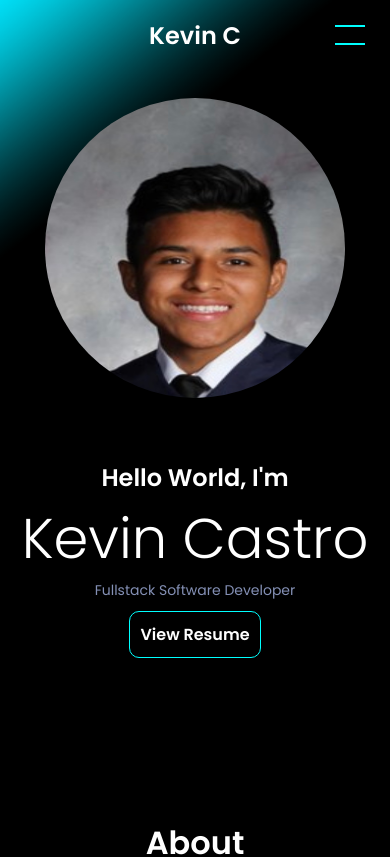
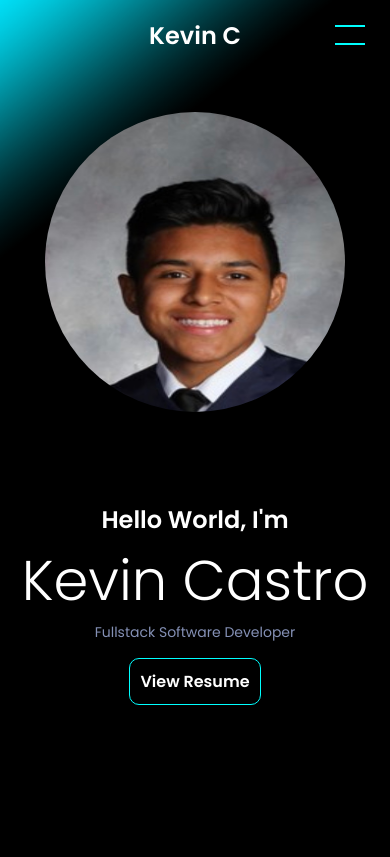
Before and after one commit to kevincas01/portfolio, a React (Create React App) app: page / in a window 390 px wide. Shown: the top 857 px of the page. Built offline with nearby package versions, Linux system fonts and the light colour scheme; the HTML template or start-up script is replaced by a standard one.

Commit message:
Profile hero style changes

```diff
--- a/src/Components/Profile.js
+++ b/src/Components/Profile.js
@@ -76,7 +76,7 @@ const Profile = () => {
   }, [headerName]);
 
   return (
-    <>
+    <div className="profile-container">
       <div className="profile">
         <div className="profile-headshot">
           <img
@@ -101,9 +101,7 @@ const Profile = () => {
           </h1>
           {showHeader && (
             <div className="hidden-content">
-              <p>
-                Fullstack Software Developer
-              </p>
+              <p>Fullstack Software Developer</p>
 
               <div className="profile-buttons">
                 <button
@@ -119,7 +117,7 @@ const Profile = () => {
           )}
         </div>
       </div>
-    </>
+    </div>
   );
 };
 
--- a/src/Styles/profile.css
+++ b/src/Styles/profile.css
@@ -1,8 +1,15 @@
+.profile-container {
+  width: 100%;
+  max-width: 70rem;
+  margin-inline: auto;
+  box-sizing: border-box;
+}
 .profile {
-  display: flex;
-  height: calc(100vh - var(--navbar-height) - var(--view-more-height));
+  box-sizing: border-box;
+  display: grid;
+  grid-template-columns: 4fr 6fr;
+  height: calc(100vh - var(--navbar-height));
 
-  justify-content: space-around;
   align-items: center;
   text-align: center;
 }
@@ -11,17 +18,12 @@
   display: flex;
   flex-direction: column;
   margin: 0;
-  width: 50%;
   height: 500px;
   position: relative;
 }
 
 h1.profile-name::after {
   all: unset;
-}
-
-.profile-headshot {
-  display: flex;
 }
 
 .profile-greeting {
@@ -54,7 +56,7 @@ h1.profile-name::after {
   width: 75%;
   transform: translateX(-50%);
 
-  animation: fadeIn 1s ease;
+  animation: fadeIn 0.5s ease;
 }
 
 @keyframes fadeIn {
@@ -80,35 +82,20 @@ h1.profile-name::after {
   display: flex;
   justify-content: center;
   gap: 10px;
-  margin-top: 10px;
+  margin-top: 15px;
 }
 .profile-button {
   padding: 10px;
   font-weight: bold;
 }
 
-.view-more {
-  height: var(--view-more-height);
-  color: rgb(93, 93, 93);
-  font-size: 25px;
-}
 
 @media screen and (max-width: 830px) {
   .profile {
-    flex-direction: column;
-
-    justify-content: space-around;
+    grid-template-columns: 1fr;
     align-items: center;
-    padding: 0;
-    margin: 0;
   }
 
-  .profile-headshot {
-    height: 40%;
-    display: flex;
-    justify-content: center;
-    align-items: center;
-  }
   .profile-headshot #photo {
     min-height: 300px;
     min-width: 300px;
@@ -133,11 +120,7 @@ h1.profile-name::after {
   }
 
   .profile-content {
-    display: flex;
-
-    flex-direction: column;
     justify-content: center;
-    width: 100%;
     height: 300px;
   }
 }
```
